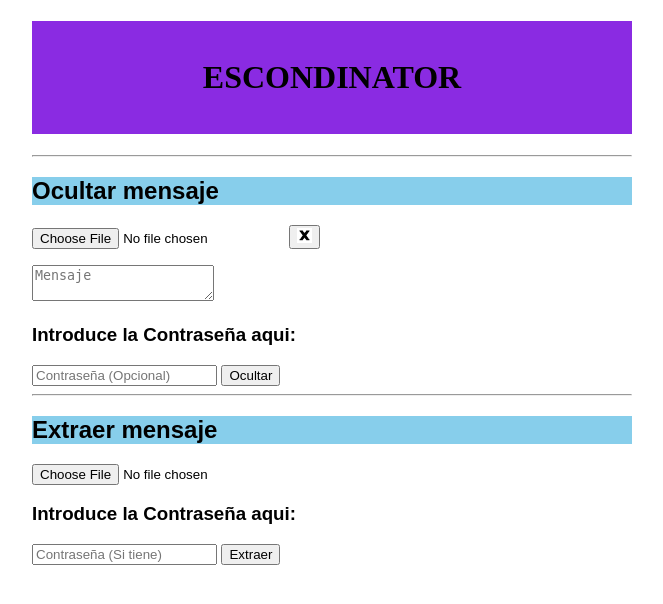
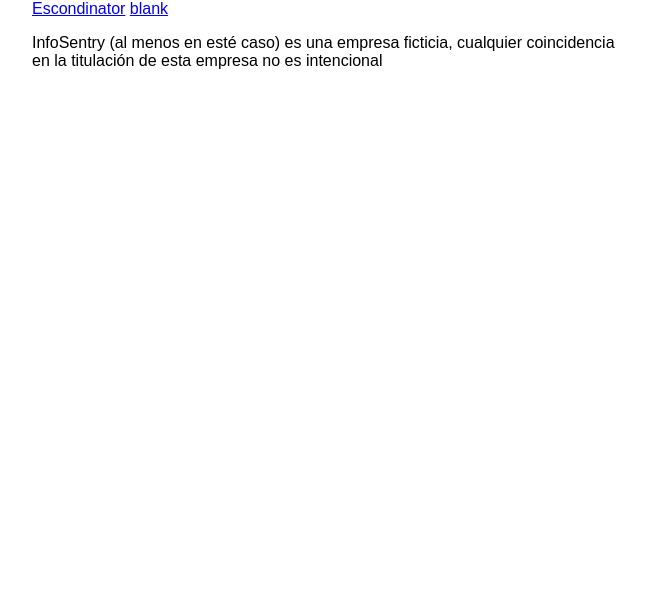
Before and after one commit to ivan-kartashov/TFG_esteganography, a Flask app: page / in a window 1280 px wide. Shown: the top 604 px of the page, without its empty margins (308-971 px from the left). Run offline with Flask 3, Linux system fonts and the light colour scheme.

Commit message:
Servidor, templates, libreria random puesta como comentario

```diff
--- a/app.py
+++ b/app.py
@@ -13,12 +13,15 @@ UPLOAD_FOLDER = os.path.join(os.getcwd(), "uploads")#Dice el nombre de la carpet
 os.makedirs(UPLOAD_FOLDER, exist_ok=True) #Le obliga crear la carpeta uploads al SO, si ya esta deberá seguir con el código sin dar errores
 
 
-#Esto hara que index.html se muestre como página principal si el usuario busca localhost:5000/ en su navegador
+#Esto hara que main.html se muestre como página principal si el usuario busca localhost:5000/ en su navegador
 @app.route("/")
 def index():
-    return render_template("index.html") #La carpeta templates es estrictamente llamada así para que esto funcione correctamente
+    return render_template("main.html") #La carpeta templates es estrictamente llamada así para que esto funcione correctamente
 
-
+#Esto hara que se pueda acceder a está funcionalidad de la app con el enlace /escondinator
+@app.route("/escondinator")
+def escondinator():
+    return render_template("escondinator.html")
 
 @app.route("/hide", methods=["POST"]) #Define una dirección nueva "/hide"
 def hide():
--- a/stego.py
+++ b/stego.py
@@ -4,7 +4,7 @@
 import zlib
 
 #Nos permitira reeemplazar los valores de bits completamente aleatorios, de esta manera siendo mucho más dificil de detectar
-import random
+#import random
 
 #Aqui importamos los hashes para poder encriptar de una manera más segura
 import hashlib
--- a/templates/index.html
+++ /dev/null
@@ -1,62 +0,0 @@
-<!DOCTYPE html>
-<html lang="en">
-    <head>
-        <meta charset="UTF-8">
-        <link rel="stylesheet" href="/static/stylesheet.css">
-        <meta http-equiv="X-UA-Compatible" content="IE=edge">
-        <meta name="viewport" content="width=device-width, initial-scale=1.0">
-        <title>Esteganografía</title>
-        <link rel="icon" type="image/jpeg" href="/static/assets/favicons/placeholder.jpg"/>
-    </head>
-
-    <body>
-        <header>
-
-        </header>
-        <h1>ESCONDINATOR</h1>
-        <hr>
-        <h2>Ocultar mensaje</h2>
-            <form action="/hide" method="post" enctype="multipart/form-data" > <!--Para sebas, eñ action indicira que ruta de aplicación llamamos, acción que será post ya que el usuario envia la imágen, mensaje y contraseña hacia nuestra aplicación y luego el enctype permite que el usuario envie imágenes-->
-                <input type="file" name="imagen" id="imagenInput" required :hover>
-                <button type="button" onclick="quitarimgseleccionada()"><img src="static\assets\images\pictograma-x_764382-13928.png" alt="" width="15" height="15"></button>
-                <p id="TextCapacity"></p> <!--En este caso le pasaremos al usuario la variable max_chars desde el JS-->
-                <textarea name="mensaje" id="mensajeInput" placeholder="Mensaje"></textarea>
-                <p id="TextRemaining"></p> <!--La cantidad de texto restante de texto disponible-->
-
-                <h3>Introduce la Contraseña aqui:</h3>
-                <input type="password" name="password" placeholder="Contraseña (Opcional)">
-                <button type="submit">Ocultar</button>
-            </form>
-
-            {% if hide_error %}
-            <h3>Hide Error:</h3>
-            <p>{{ hide_error }}</p>
-            {% endif %}
-
-        <hr>
-        <h2>Extraer mensaje</h2>
-            <form action="/extract" method="post" enctype="multipart/form-data">
-                <input type="file" name="imagen" required>
-                <p></p>
-                <h3>Introduce la Contraseña aqui:</h3>
-                <input type="password" name="password" placeholder="Contraseña (Si tiene)">
-                <button type="submit">Extraer</button>
-            </form>
-
-
-            {% if mensaje_extraido %}
-            <h3>Mensaje Extraido:</h3> <!--Aquí se utiliza Jinja2 para pasarle la variable al html SOLAMENTE si esta no esta vacia, o sea, si el mensaje se ha extraido de verdad-->
-            <p>{{ mensaje_extraido }}</p>
-            {% endif %}
-
-    </body>
-
-    <footer>
-
-    </footer>
-
-    <script src="/static/JS/JS_messageinfo.js">
-
-    </script>
-
-</html>
--- /dev/null
+++ b/templates/main.html
@@ -0,0 +1,30 @@
+<!DOCTYPE html>
+<html lang="en">
+    <head>
+        <meta charset="UTF-8">
+        <link rel="stylesheet" href="/static/stylesheet.css">
+        <meta http-equiv="X-UA-Compatible" content="IE=edge">
+        <meta name="viewport" content="width=device-width, initial-scale=1.0">
+        <title>TFG - InfoSentry</title>
+        <link rel="icon" type="image/jpeg" href="/static/assets/favicons/placeholder.jpg"/>
+    </head>
+
+    <body>
+        <header>
+            <a href="/escondinator">Escondinator</a>
+            <a href="#">blank</a>
+        </header>
+
+        <footer>
+            <p>InfoSentry (al menos en esté caso) es una empresa ficticia, cualquier coincidencia en la titulación de esta empresa no es intencional</p>
+        </footer>
+
+    </body>
+
+
+
+    <script src="/static/JS/JS_messageinfo.js">
+
+    </script>
+
+</html>
```
Also changed, not shown: templates/escondinator.html (renamed from templates/index2.html, +10 -3 lines).
